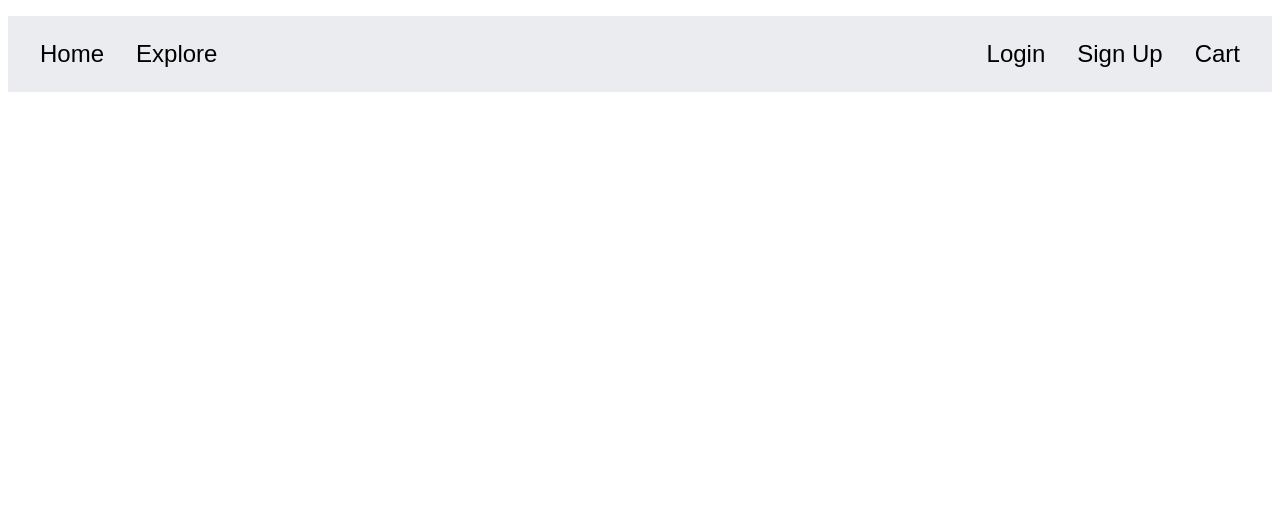
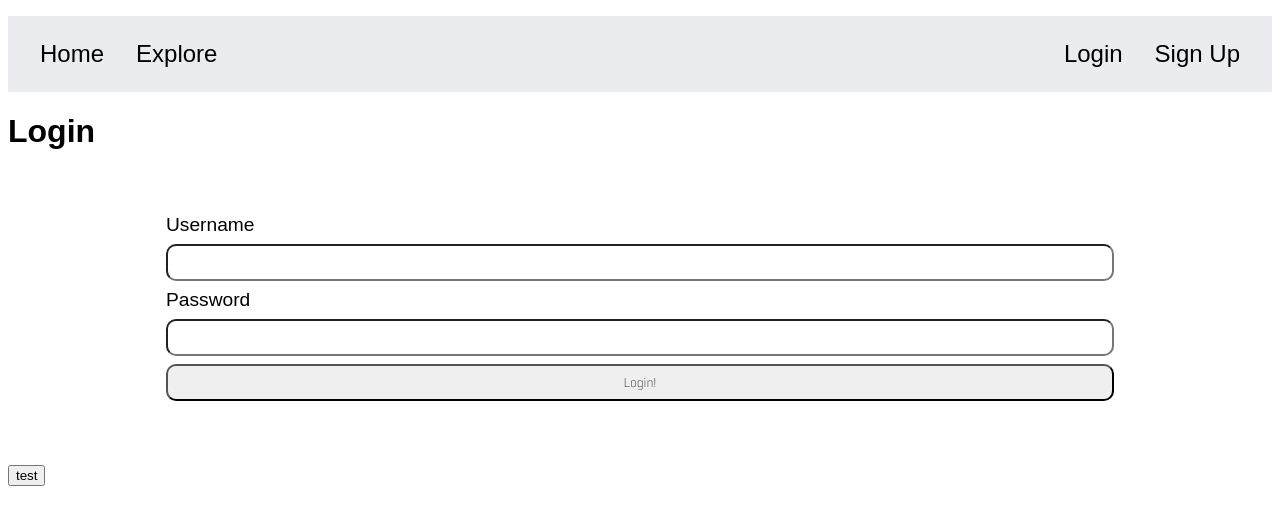
Before and after one commit to TripleCuba/travel-frontend, a React (Create React App) app: page /login in a window 1280 px wide. Shown: the top 524 px of the page. Built offline with nearby package versions, Linux system fonts and the light colour scheme; the HTML template or start-up script is replaced by a standard one; a web font is replaced by a local one.

Commit message:
login, authentication token, redux

```diff
--- a/package.json
+++ b/package.json
@@ -3,12 +3,14 @@
   "version": "0.1.0",
   "private": true,
   "dependencies": {
+    "@reduxjs/toolkit": "^1.9.1",
     "@testing-library/jest-dom": "^5.16.5",
     "@testing-library/react": "^13.4.0",
     "@testing-library/user-event": "^13.5.0",
     "axios": "^1.2.0",
     "react": "^18.2.0",
     "react-dom": "^18.2.0",
+    "react-redux": "^8.0.5",
     "react-router": "^6.4.3",
     "react-router-dom": "^6.4.3",
     "react-scripts": "5.0.1",
--- a/src/App.js
+++ b/src/App.js
@@ -5,17 +5,40 @@ import Destination from "./components/Destination";
 import Town from "./components/Town";
 import Navbar from "./components/Navbar";
 import Registration from "./components/accounts/Registration";
+import Login from "./components/accounts/Login";
+import Home from "./components/Home";
+import { useEffect } from "react";
+import { getUserData } from "./utils/userApiCalls";
+import { useDispatch } from "react-redux";
+import { login } from "./features/user";
 
 function App() {
+  const dispatch = useDispatch();
+  const setUser = async (token) => {
+    const user = await getUserData(token);
+    dispatch(
+      login({
+        username: user.username,
+        email: user.email,
+        isAuthenticated: true,
+      })
+    );
+  };
+  useEffect(() => {
+    const token = localStorage.getItem("token");
+    console.log(token);
+    token && setUser(token);
+  }, []);
   return (
     <div className="App">
       <Navbar />
       <Routes>
+        <Route path="/" element={<Home />} />
         <Route path="destinations" element={<Destinations />} />
-
         <Route path="destinations/:destination" element={<Destination />} />
         <Route path="town/:town" element={<Town />} />
         <Route path="register" element={<Registration />} />
+        <Route path="login" element={<Login />} />
       </Routes>
     </div>
   );
--- /dev/null
+++ b/src/components/Home.js
@@ -0,0 +1,13 @@
+import React from "react";
+import { useSelector } from "react-redux";
+
+const Home = () => {
+  const user = useSelector((state) => state.user.value);
+  return (
+    <div>
+      <button onClick={() => console.log(user)}>Get user</button>
+    </div>
+  );
+};
+
+export default Home;
--- a/src/components/Navbar.js
+++ b/src/components/Navbar.js
@@ -1,7 +1,15 @@
 import React from "react";
 import { Link } from "react-router-dom";
+import { useDispatch, useSelector } from "react-redux";
+import { logout } from "../features/user";
 
 const Navbar = () => {
+  const user = useSelector((state) => state.user.value);
+  const dispatch = useDispatch();
+  const logOut = () => {
+    localStorage.removeItem("token");
+    dispatch(logout());
+  };
   return (
     <div className="navBar">
       <div>
@@ -12,6 +20,16 @@ const Navbar = () => {
           <button>Explore</button>
         </Link>
       </div>
+
+      {user.isAuthenticated ? (
+        <div>
+          <button>Hey {user.username}</button>
+          <Link to="/cart">
+            <button>Cart</button>
+          </Link>
+          <button onClick={logOut}>Log Out</button>
+        </div>
+      ) : (
         <div>
           <Link to="/login">
             <button>Login</button>
@@ -19,10 +37,8 @@ const Navbar = () => {
           <Link to="/register">
             <button>Sign Up</button>
           </Link>
-        <Link to="/cart">
-          <button>Cart</button>
-        </Link>
         </div>
+      )}
     </div>
   );
 };
--- /dev/null
+++ b/src/components/accounts/Login.js
@@ -0,0 +1,62 @@
+import React from "react";
+import { useState } from "react";
+import { getUserData, sendLoginForm } from "../../utils/userApiCalls";
+import { useDispatch } from "react-redux";
+import { login } from "../../features/user";
+
+const Login = () => {
+  const dispatch = useDispatch();
+
+  const [formData, setFormData] = useState({
+    username: "",
+    password: "",
+  });
+  const getFormData = (e) => {
+    let newFormData = {
+      ...formData,
+      [e.target.name]: e.target.value,
+    };
+    setFormData(newFormData);
+  };
+  const submitData = async (e) => {
+    e.preventDefault();
+    const resp = await sendLoginForm(formData);
+    console.log(resp);
+    localStorage.setItem("token", resp.token);
+    const user = await getUserData(resp.token);
+    dispatch(
+      login({
+        username: user.username,
+        email: user.email,
+        isAuthenticated: true,
+      })
+    );
+  };
+  return (
+    <div>
+      <h1>Login</h1>
+      <form className="accountsForm" method="post">
+        <label htmlFor="username">Username</label>
+        <input
+          type="text"
+          name="username"
+          required
+          value={formData.username}
+          onChange={(e) => getFormData(e)}
+        />
+        <label htmlFor="password">Password</label>
+        <input
+          type="password"
+          name="password"
+          required
+          value={formData.password}
+          onChange={(e) => getFormData(e)}
+        />
+        <input type="submit" value="Login!" onClick={(e) => submitData(e)} />
+      </form>
+      <button onClick={() => console.log(formData)}>test</button>
+    </div>
+  );
+};
+
+export default Login;
--- a/src/components/accounts/Registration.js
+++ b/src/components/accounts/Registration.js
@@ -82,7 +82,7 @@ const Registration = () => {
           onClick={(e) => submitFormData(e)}
         />
       </form>
-      <button onClick={() => console.log(Object.values(response))}>test</button>
+      <button onClick={() => console.log(formData)}>test</button>
     </div>
   );
 };
--- /dev/null
+++ b/src/features/user.js
@@ -0,0 +1,20 @@
+import { createSlice } from "@reduxjs/toolkit";
+
+const initialStateValue = { username: "", email: "", isAuthenticated: false };
+
+export const userSlice = createSlice({
+  name: "user",
+  initialState: { value: initialStateValue },
+  reducers: {
+    login: (state, action) => {
+      state.value = action.payload;
+    },
+    logout: (state) => {
+      state.value = initialStateValue;
+    },
+  },
+});
+
+export const { login, logout } = userSlice.actions;
+
+export default userSlice.reducer;
--- a/src/index.js
+++ b/src/index.js
@@ -2,12 +2,22 @@ import React from "react";
 import ReactDOM from "react-dom/client";
 import { BrowserRouter } from "react-router-dom";
 import App from "./App";
+import { configureStore } from "@reduxjs/toolkit";
+import { Provider } from "react-redux";
+import userReducer from "./features/user";
 
+const store = configureStore({
+  reducer: {
+    user: userReducer,
+  },
+});
 const root = ReactDOM.createRoot(document.getElementById("root"));
 root.render(
   <React.StrictMode>
     <BrowserRouter>
-      <App />
+      <Provider store={store}>
+        <App />
+      </Provider>
     </BrowserRouter>
   </React.StrictMode>
 );
--- a/src/utils/userApiCalls.js
+++ b/src/utils/userApiCalls.js
@@ -6,3 +6,14 @@ export const sendRegistrationForm = async (data) => {
   const resp = await axios.post(`${baseUrl}register/`, data);
   return resp.data;
 };
+export const sendLoginForm = async (data) => {
+  const resp = await axios.post(`${baseUrl}login/`, data);
+  return resp.data;
+};
+
+export const getUserData = async (token) => {
+  const resp = await axios.get(`${baseUrl}get_user/`, {
+    headers: { Authorization: `Token ${token}` },
+  });
+  return resp.data;
+};
```
Also changed, not shown: 1 other file (tests, documents, lock files or other folders). Lines whose indentation alone changed are shown as unchanged.
